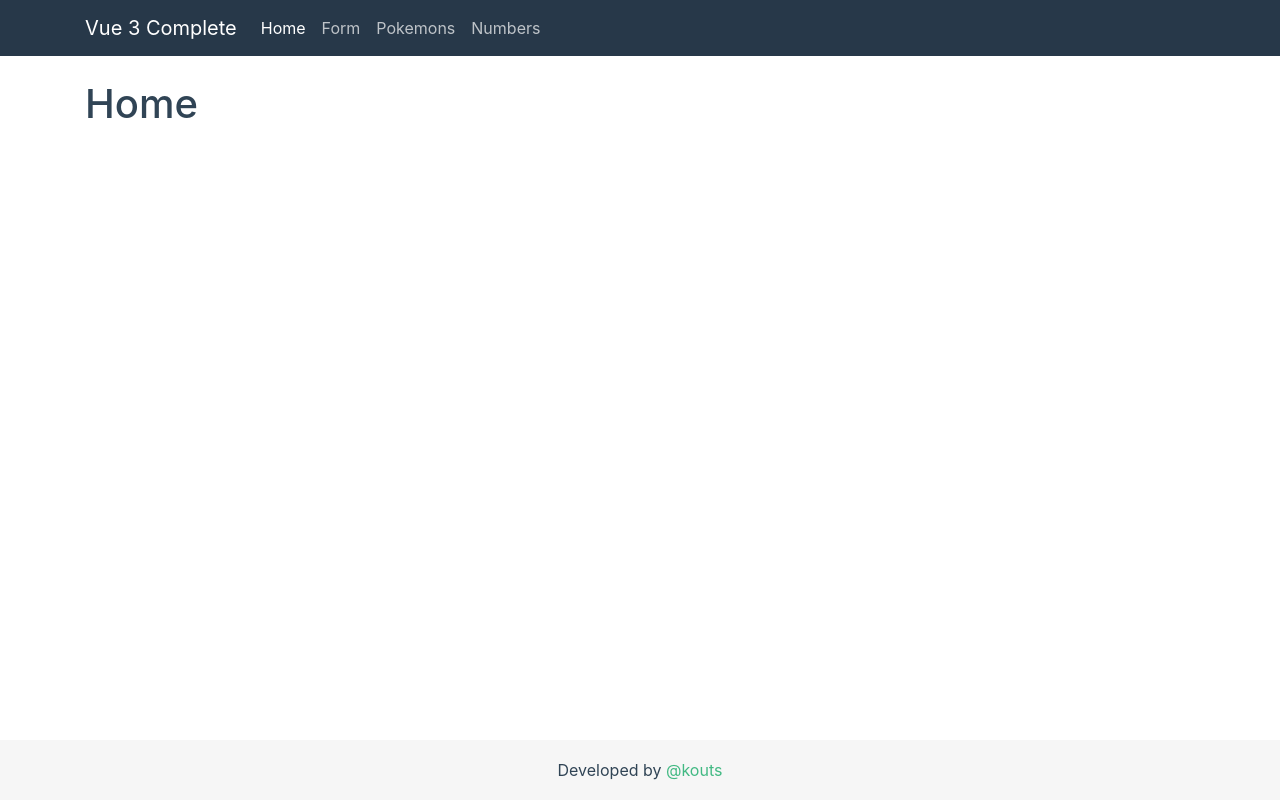
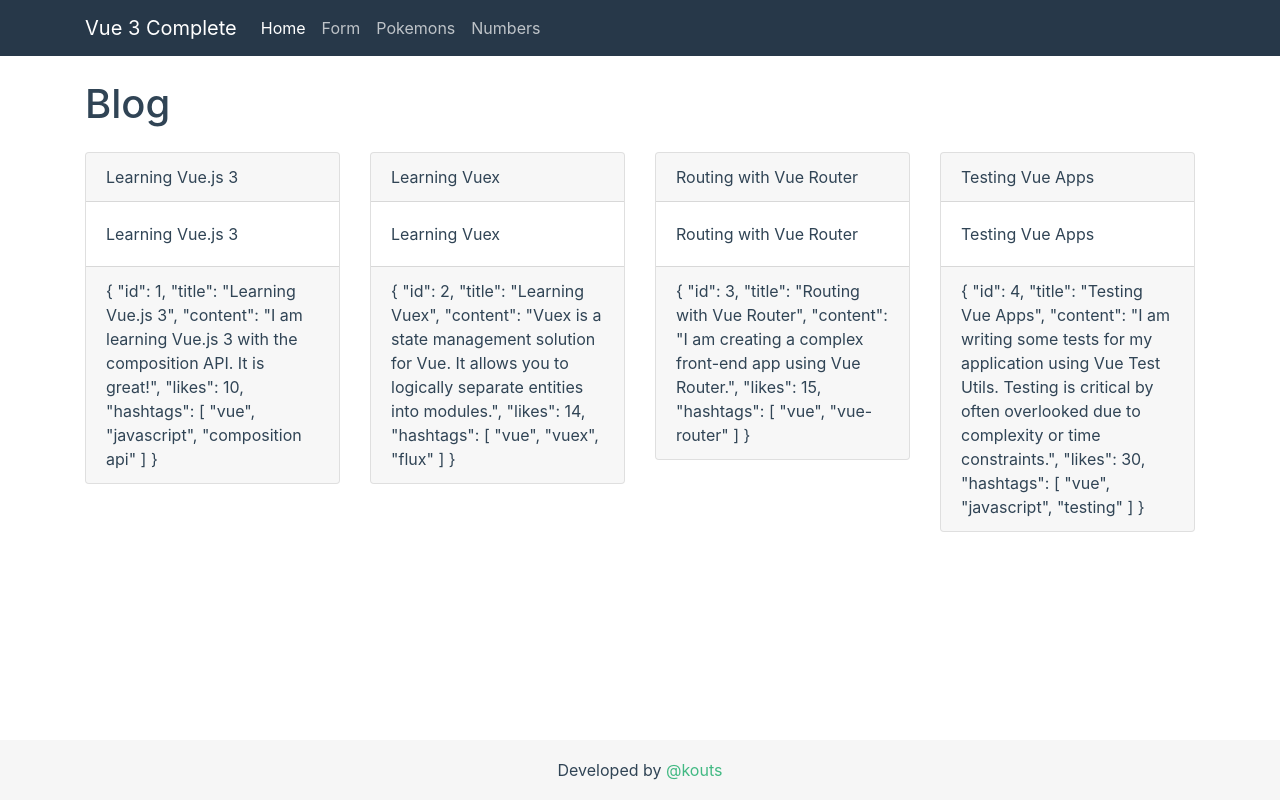
Before and after one commit to kouts/vue3-complete, a Vue app: page / in a window 1280 px wide. Built offline with nearby package versions, Linux system fonts and the light colour scheme.

Commit message:
WIP - microblog app

```diff
--- /dev/null
+++ b/src/components/CardPost.vue
@@ -0,0 +1,28 @@
+<template>
+  <div class="card">
+    <div class="card-header">
+      <slot name="title" />
+    </div>
+    <div class="card-body">
+      <slot name="content" />
+    </div>
+    <div class="card-footer">
+      <slot name="description" />
+    </div>
+  </div>
+</template>
+
+<script>
+export default {
+
+};
+</script>
+
+<style lang="scss" scoped>
+  .card {
+    transition: box-shadow 0.3s ease-in-out;
+    &:hover {
+      box-shadow: $box-shadow;
+    }
+  }
+</style>
--- /dev/null
+++ b/src/components/CardPostControls.vue
@@ -0,0 +1,25 @@
+<template>
+  <div>
+    {{ post }}
+  </div>
+</template>
+
+<script>
+export default {
+  props: {
+    post: {
+      type: Object,
+      default: () => ({})
+    }
+  },
+  setup(props) {
+    return {
+
+    };
+  }
+};
+</script>
+
+<style lang="scss" scoped>
+
+</style>
--- /dev/null
+++ b/src/store-blog/storeBlog.js
@@ -0,0 +1,12 @@
+import { reactive } from 'vue';
+import { testPosts } from './testPosts';
+
+class Store {
+  constructor() {
+    this.state = reactive({
+      posts: testPosts
+    });
+  }
+};
+
+export const storeBlog = new Store();
--- /dev/null
+++ b/src/store-blog/testPosts.js
@@ -0,0 +1,45 @@
+export const testPosts = [
+  {
+    id: 1,
+    title: 'Learning Vue.js 3',
+    content: 'I am learning Vue.js 3 with the composition API. It is great!',
+    likes: 10,
+    hashtags: [
+      'vue',
+      'javascript',
+      'composition api'
+    ]
+  },
+  {
+    id: 2,
+    title: 'Learning Vuex',
+    content: 'Vuex is a state management solution for Vue. It allows you to logically separate entities into modules.',
+    likes: 14,
+    hashtags: [
+      'vue',
+      'vuex',
+      'flux'
+    ]
+  },
+  {
+    id: 3,
+    title: 'Routing with Vue Router',
+    content: 'I am creating a complex front-end app using Vue Router.',
+    likes: 15,
+    hashtags: [
+      'vue',
+      'vue-router'
+    ]
+  },
+  {
+    id: 4,
+    title: 'Testing Vue Apps',
+    content: 'I am writing some tests for my application using Vue Test Utils. Testing is critical by often overlooked due to complexity or time constraints.',
+    likes: 30,
+    hashtags: [
+      'vue',
+      'javascript',
+      'testing'
+    ]
+  }
+];
--- a/src/views/Home.vue
+++ b/src/views/Home.vue
@@ -1,10 +1,38 @@
 <template>
   <div class="container">
-    <h1>Home</h1>
+    <h1 class="mb-4">Blog</h1>
+    <div class="row">
+      <div v-for="post in storeBlog.state.posts" :key="post.id" class="col-sm-3">
+        <card-post>
+          <template #title>
+            {{ post.title }}
+          </template>
+          <template #content>
+            {{ post.title }}
+          </template>
+          <template #description>
+            <card-post-controls :post="post" />
+          </template>
+        </card-post>
+      </div>
+    </div>
   </div>
 </template>
 
 <script>
+import { storeBlog } from '@/store-blog/storeBlog';
+import CardPost from '@/components/CardPost';
+import CardPostControls from '@/components/CardPostControls';
+
 export default {
+  components: {
+    CardPost,
+    CardPostControls
+  },
+  setup() {
+    return {
+      storeBlog
+    };
+  }
 };
 </script>
```
